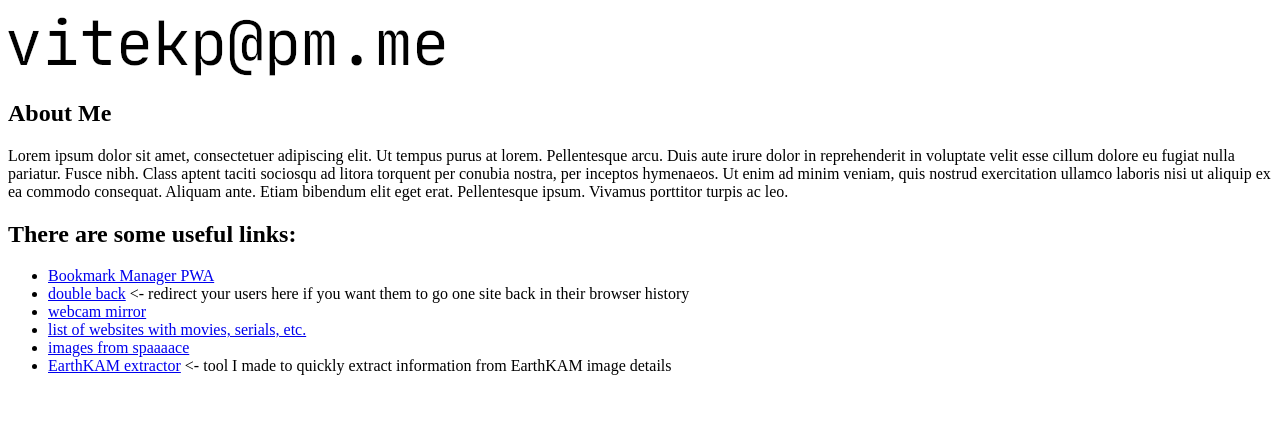
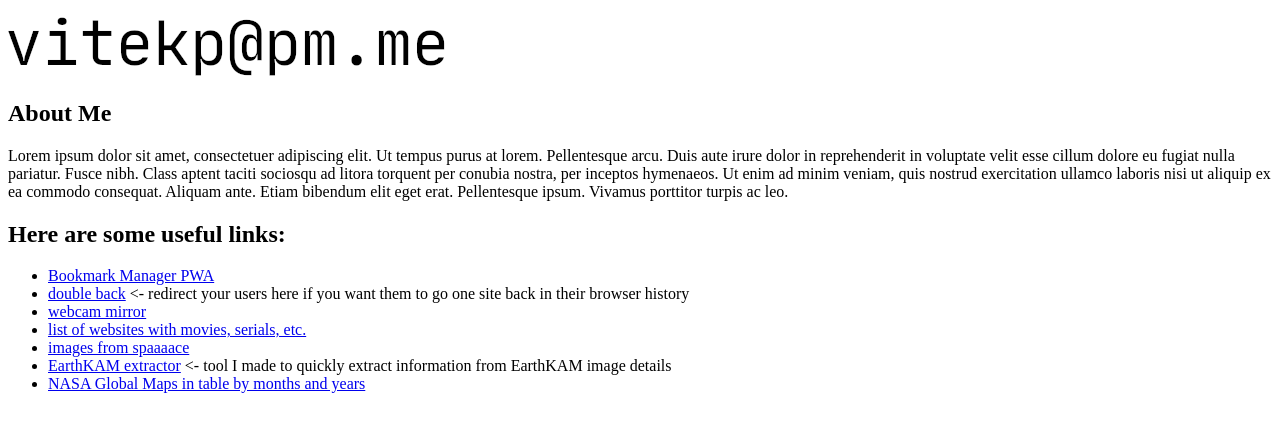
Before and after one commit to kokolem/double-back, a plain HTML site: page index.html in a window 1280 px wide. Shown: the part 110-542 px from the top of the page. Drawn offline with Linux system fonts and the light colour scheme.

Commit message:
Update index.html

```diff
--- a/index.html
+++ b/index.html
@@ -13,7 +13,7 @@
     <p>
       Lorem ipsum dolor sit amet, consectetuer adipiscing elit. Ut tempus purus at lorem. Pellentesque arcu. Duis aute irure dolor in reprehenderit in voluptate velit esse cillum dolore eu fugiat nulla pariatur. Fusce nibh. Class aptent taciti sociosqu ad litora torquent per conubia nostra, per inceptos hymenaeos. Ut enim ad minim veniam, quis nostrud exercitation ullamco laboris nisi ut aliquip ex ea commodo consequat. Aliquam ante. Etiam bibendum elit eget erat. Pellentesque ipsum. Vivamus porttitor turpis ac leo.
     </p>
-    <h2>There are some useful links:</h2>
+    <h2>Here are some useful links:</h2>
     <ul>
       <li><a href="/bookmarkmanager/">Bookmark Manager PWA</a>
       <li><a href="/double-back.html">double back</a> &lt;- redirect your users here if you want them to go one site back in their browser history</li>
@@ -21,6 +21,7 @@
       <li><a href="/streaming.html">list of websites with movies, serials, etc.</a></li>
       <li><a href="http://earthkam.zsbila.cz">images from spaaaace</a></li>
       <li><a href="/earthkam-extractor.html">EarthKAM extractor</a> &lt;- tool I made to quickly extract information from EarthKAM image details</li>
+      <li><a href="/global-maps.html">NASA Global Maps in table by months and years</a>
     </ul>
   </body>
 </html>
```
